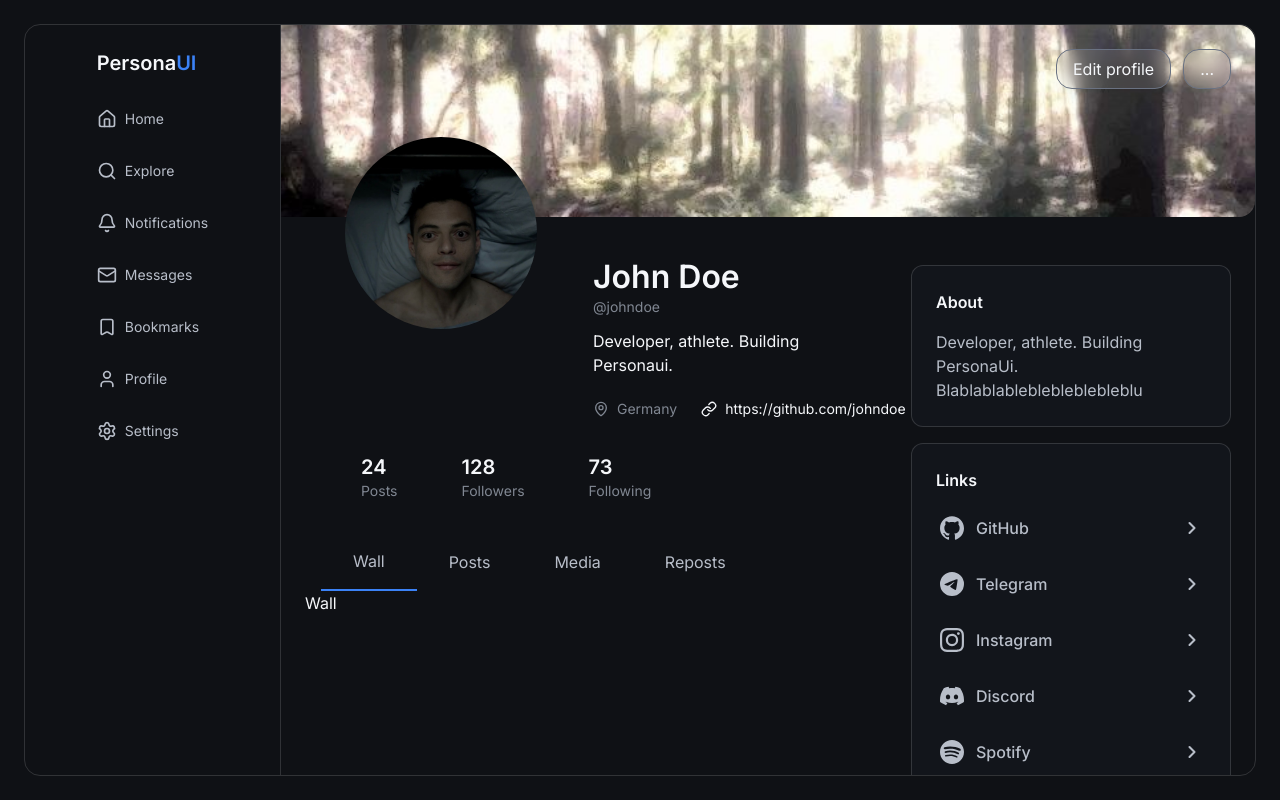
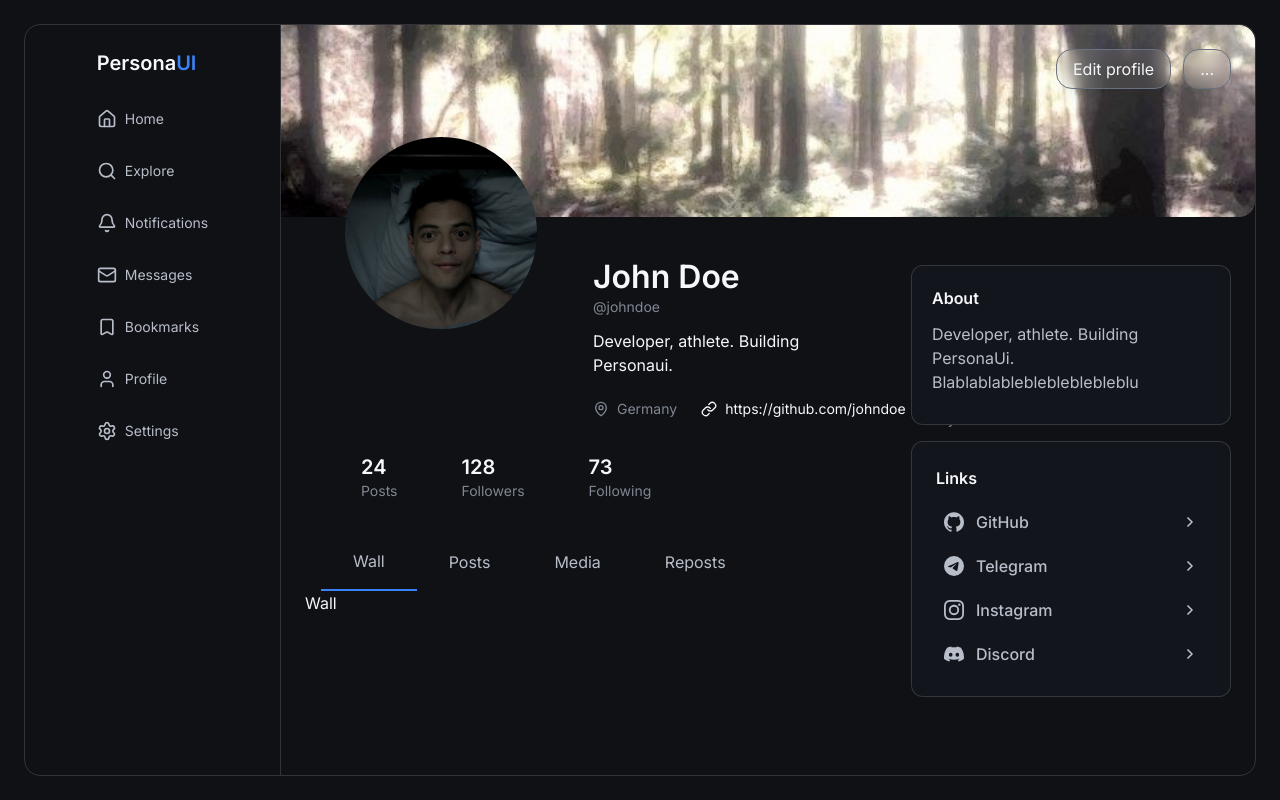
Before and after one commit to holydynamited/Personaui, a React (Vite) app: page /profile in a window 1280 px wide. Built offline with nearby package versions, Linux system fonts and the light colour scheme.

Commit message:
feat: add profile preview panel to edit page

```diff
--- a/src/components/media/ProfileAvatar.tsx
+++ b/src/components/media/ProfileAvatar.tsx
@@ -1,6 +1,6 @@
 
 
-type AvatarSize = "sm" | "md" | "lg" | "xl";
+type AvatarSize = "sm" | "md" | "lg" | "xl"|"xxl";
 
 type Props = {
   src: string;
@@ -13,7 +13,8 @@ const sizes: Record<AvatarSize, string> = {
   sm: "size-8",
   md: "size-12",
   lg: "size-20",
-  xl: "size-48",
+  xl: "size-28",
+  xxl: "size-48",
 };
 
 export default function ProfileAvatar({
--- a/src/features/profile/components/edit-profile/EditProfilePanel.tsx
+++ b/src/features/profile/components/edit-profile/EditProfilePanel.tsx
@@ -12,7 +12,7 @@ export default function EditProfilePanel({
   children, onTabChange
 }: Props) {
   return (
-    <div className="flex w-full min-h-250 min-w-72 overflow-hidden rounded-sm border bg-sidebar border-border-strong">
+    <div className="flex w-full min-h-250 min-w-58 overflow-hidden rounded-sm border bg-sidebar border-border-strong">
       <EditProfileSidebar onTabChange={onTabChange} />
 
       <main className="min-w-0 flex-1 p-6">
--- /dev/null
+++ b/src/features/profile/components/edit-profile/preview/PreviewPanel.tsx
@@ -0,0 +1,85 @@
+
+import ProfileAvatar from "@/components/media/ProfileAvatar"
+import ProfileBanner from "@/components/media/ProfileBanner"
+import ProfileMetaItem from "../../hero/ProfileMetaItem";
+
+import SideCard from "../../sidecards/SideCard";
+
+import type { ProfileLink } from "@/features/profile/types/side-cards/profilelinks";
+
+
+
+type Props = {
+  avatarSrc: string;
+  bannerSrc: string;
+  name:string;
+  lastname:string;
+  username:string;
+  bio:string;
+  age:string;
+  location:string;
+  aboutCardInfo:string;
+  links:ProfileLink[];
+
+};
+
+
+export default function PreviewPanel(
+    {
+    avatarSrc,
+    bannerSrc,
+    name,
+    lastname,
+    username,
+    bio,
+    age,
+    location,
+    aboutCardInfo,
+    links
+    }
+:Props){
+
+    return(
+        <div className="flex flex-col gap-4 w-full max-h-228 overflow-hidden rounded-sm bg-sidebar border border-border-strong p-6 relative">
+
+            <div>
+            <p>Profile preview</p>
+            <p className="text-muted text-sm ">See how your page appear to others </p>
+            </div>
+
+            <div className="relative">
+            <ProfileBanner src={bannerSrc} size="lg" className="rounded-sm" />
+
+            <ProfileAvatar
+                src={avatarSrc}
+                size="xl"
+                className="absolute left-6 -bottom-12"
+            />
+        </div>
+          <div className="flex flex-col mt-10 gap-3 ">
+                <div>
+                  <p className=" font-semibold">{
+                    name+' '+lastname}</p>
+                  <p className="text-small text-muted">{`@${username}`}</p>
+                </div>
+                <div>
+                  <p className="text-small text-primary">{bio}</p>
+                </div>
+                <div className="flex flex-col  gap-4 ">
+                <ProfileMetaItem type = "location" value={location}/>
+                <ProfileMetaItem type = "link" value={"ssdsdsdsds"}/>
+                <ProfileMetaItem type = "age" value={`${age} y.o`}/>
+                <div className="w-full mx-auto space-y-4">
+                <SideCard size="sm" cardType="links" links={links} fullWidth/>
+                <SideCard size="sm" cardType="about" value={aboutCardInfo} fullWidth/>
+                </div>
+
+                </div>
+              </div>
+
+
+        </div>
+
+
+    )
+}
--- a/src/features/profile/components/sidecards/SideCard.tsx
+++ b/src/features/profile/components/sidecards/SideCard.tsx
@@ -1,24 +1,41 @@
+import type { ProfileLink } from "../../types/side-cards/profilelinks";
+import AboutCard from "./cards/AboutCard";
+import LinksCard from "./cards/LinksCard";
 
-import type { ProfileLink } from '../../types/side-cards/profilelinks';
-import AboutCard from './cards/AboutCard';
-import LinksCard from './cards/LinksCard';
+export type SideCardSize = "sm" | "md" | "lg";
 
 type Props =
   | {
       cardType: "about";
       value: string;
+      size?: SideCardSize;
+      fullWidth?: boolean;
     }
   | {
       cardType: "links";
       links: ProfileLink[];
+      size?: SideCardSize;
+      fullWidth?: boolean;
     };
 
 export default function SideCard(props: Props) {
   switch (props.cardType) {
     case "about":
-      return <AboutCard value={props.value} />;
+      return (
+        <AboutCard
+          value={props.value}
+          size={props.size}
+          fullWidth={props.fullWidth}
+        />
+      );
 
     case "links":
-      return <LinksCard links= {props.links} />;
+      return (
+        <LinksCard
+          links={props.links}
+          size={props.size}
+          fullWidth={props.fullWidth}
+        />
+      );
   }
 }
--- a/src/features/profile/components/sidecards/cards/AboutCard.tsx
+++ b/src/features/profile/components/sidecards/cards/AboutCard.tsx
@@ -1,25 +1,41 @@
+import type { SideCardSize } from "../SideCard";
 
-type Props={
-    value:string
+type Props = {
+  value: string;
+  size?: SideCardSize;
+  fullWidth?: boolean;
+};
+
+const sizes: Record<SideCardSize, string> = {
+  sm: "w-64 h-32 p-4",
+  md: "w-80 h-40 p-5",
+  lg: "w-96 h-48 p-6",
+};
+
+export default function AboutCard({
+  value,
+  size = "md",
+  fullWidth = false,
+}: Props) {
+  return (
+    <div
+      className={`
+        ${sizes[size]}
+        ${fullWidth ? "!w-full" : ""}
+        flex flex-col
+        rounded-md border border-border-strong
+        bg-sidebar
+      `}
+    >
+      <p className="mb-3 text-body font-semibold text-primary">
+        About
+      </p>
+
+      <div className="min-h-0 flex-1 overflow-y-auto">
+        <p className="text-body leading-6 text-secondary">
+          {value}
+        </p>
+      </div>
+    </div>
+  );
 }
-
-
-export default function AboutCard({value}:Props){
-
-    return(
-        <div className="flex flex-col justify-center min-h-40
-         text-body font-semibold text-primary gap-4
-         bg-sidebar rounded-md border p-6 border-border-strong">
-
-            <p className="text-body font-semibold text-primary">About</p>
-
-
-                <p className="text-body leading-6 text-secondary">{value}</p>
-
-
-
-        </div>
-    )
-
-
-}
--- a/src/features/profile/components/sidecards/cards/LinksCard.tsx
+++ b/src/features/profile/components/sidecards/cards/LinksCard.tsx
@@ -1,55 +1,82 @@
 import { LINK_ICONS } from "../../../types/side-cards/linkicons";
-import {  type ProfileLink } from "../../../types/side-cards/profilelinks";
+import type { ProfileLink } from "../../../types/side-cards/profilelinks";
 import { ChevronRight } from "lucide-react";
+import type { SideCardSize } from "../SideCard";
 
 type Props = {
-  links:ProfileLink[],
+  links: ProfileLink[];
+  size?: SideCardSize;
+  fullWidth?: boolean;
+};
 
-}
+const sizes: Record<SideCardSize, string> = {
+  sm: "w-64 h-48 p-4",
+  md: "w-80 h-64 p-6",
+  lg: "w-96 h-80 p-8",
+};
 
-export default function LinksCard({links}:Props) {
+export default function LinksCard({
+  links,
+  size = "md",
+  fullWidth = false,
+}: Props) {
   return (
     <div
-      className="flex min-h-40 flex-col justify-center gap-4
-      rounded-md border border-border-strong bg-sidebar p-6
-      "
+      className={`
+        ${sizes[size]}
+        ${fullWidth ? "!w-full" : ""}
+        flex flex-col
+        rounded-md border border-border-strong
+        bg-sidebar
+      `}
     >
-          <p className="text-body font-semibold text-primary">Links</p>
+      <p className="mb-3 text-body font-semibold text-primary">
+        Links
+      </p>
 
-      {links.map(({ type, link }) => {
-        const icon = LINK_ICONS[type];
+      <div className="min-h-0 flex-1 overflow-y-auto">
+        <div className="flex flex-col gap-1">
+          {links.map(({ type, link }) => {
+            const icon = LINK_ICONS[type];
 
-        return (
-
-          <div className="text-body font-medium text-secondary hover:text-primary">
+            return (
               <a
                 key={type}
                 href={link}
                 target="_blank"
                 rel="noopener noreferrer"
-                className="flex w-full items-center justify-between rounded-md px-1 py-2"
+                className="
+                  flex w-full items-center justify-between
+                  rounded-md px-2 py-2
+                  text-body font-medium text-secondary
+                  transition-colors
+                  hover:bg-sidebar-hover hover:text-primary
+                "
               >
-                <span className="flex items-center gap-3">
+                <span className="flex min-w-0 items-center gap-3">
                   <svg
                     viewBox="0 0 24 24"
                     fill="currentColor"
-                    className="size-6 shrink-0"
+                    className="size-5 shrink-0"
                     aria-hidden="true"
                   >
                     <path d={icon.path} />
                   </svg>
 
-                  <span>{icon.title}</span>
+                  <span className="truncate">
+                    {icon.title}
+                  </span>
                 </span>
 
                 <ChevronRight
-                  className="size-5 shrink-0"
+                  className="size-4 shrink-0"
                   strokeWidth={2.5}
                 />
               </a>
-          </div>
-        );
-      })}
+            );
+          })}
+        </div>
+      </div>
     </div>
   );
 }
--- a/src/features/profile/types/user/userProfile.ts
+++ b/src/features/profile/types/user/userProfile.ts
@@ -10,6 +10,7 @@ export type UserProfile = {
   location: string;
   avatar: string;
   banner: string;
+  aboutCardInfo:string;
   stats: ProfileStats;
   links: ProfileLink[];
 };
--- a/src/features/profile/types/user/usermock.ts
+++ b/src/features/profile/types/user/usermock.ts
@@ -15,6 +15,7 @@ export const USER_MOCK:UserProfile = {
 
   avatar: Avatar,
   banner: Banner,
+  aboutCardInfo:"Hiding in silience",
 
   stats: {
     posts: 24,
--- a/src/features/profile/views/EditProfileView.tsx
+++ b/src/features/profile/views/EditProfileView.tsx
@@ -6,6 +6,9 @@ import AvatarBanner from "../components/edit-profile/pages/AvatarBanner"
 import BasicInfo from "../components/edit-profile/pages/BasicInfo"
 import Links from "../components/edit-profile/pages/Links"
 import Privacy from "../components/edit-profile/pages/Privacy"
+
+import PreviewPanel from "../components/edit-profile/preview/PreviewPanel"
+
 import { type tab }from '@/features/profile/types/edit-profile/editProfileTab'
 
 import { USER_MOCK } from "../types/user/usermock"
@@ -20,13 +23,13 @@ import {useState } from 'react'
 
         setEditTab(t);
     }
-     const{avatar,banner}  = USER_MOCK;
+     const{avatar,banner, name, lastName, username, bio, age, location, links, aboutCardInfo}  = USER_MOCK;
  return(
     <div className="w-full min-w-0 space-y-6  ">
 
        <EditProfileHeader/>
 
-       <div className="grid grid-cols-[minmax(0,1fr)_400px] px-8">
+       <div className="grid grid-cols-[minmax(0,1fr)_400px] px-8 gap-6">
     <EditProfilePanel onTabChange={tabHandler}>
     {editTab === "basic" ? (
         <BasicInfo />
@@ -41,6 +44,19 @@ import {useState } from 'react'
     ):null}
     </EditProfilePanel>
 
+
+        <PreviewPanel
+        avatarSrc={avatar}
+        bannerSrc={banner}
+        name={name}
+        lastname={lastName}
+        username={username}
+        bio={bio}
+        age={age}
+        location={location}
+        links={links}
+        aboutCardInfo={aboutCardInfo}
+        />
        </div>
        </div>
 
--- a/src/features/profile/views/ProfileView.tsx
+++ b/src/features/profile/views/ProfileView.tsx
@@ -66,8 +66,8 @@ export default function ProfileView(){
         </section>
 
         <aside className="flex flex-col gap-4 pt-12">
-         <SideCard cardType="about" value="Developer, athlete. Building PersonaUi. Blablablableblebleblebleblu"/>
-         <SideCard cardType="links" links={links}/>
+         <SideCard size="md" cardType="about" value="Developer, athlete. Building PersonaUi. Blablablableblebleblebleblu"/>
+         <SideCard size="md" cardType="links" links={links}/>
         </aside>
       </div>
 
```
